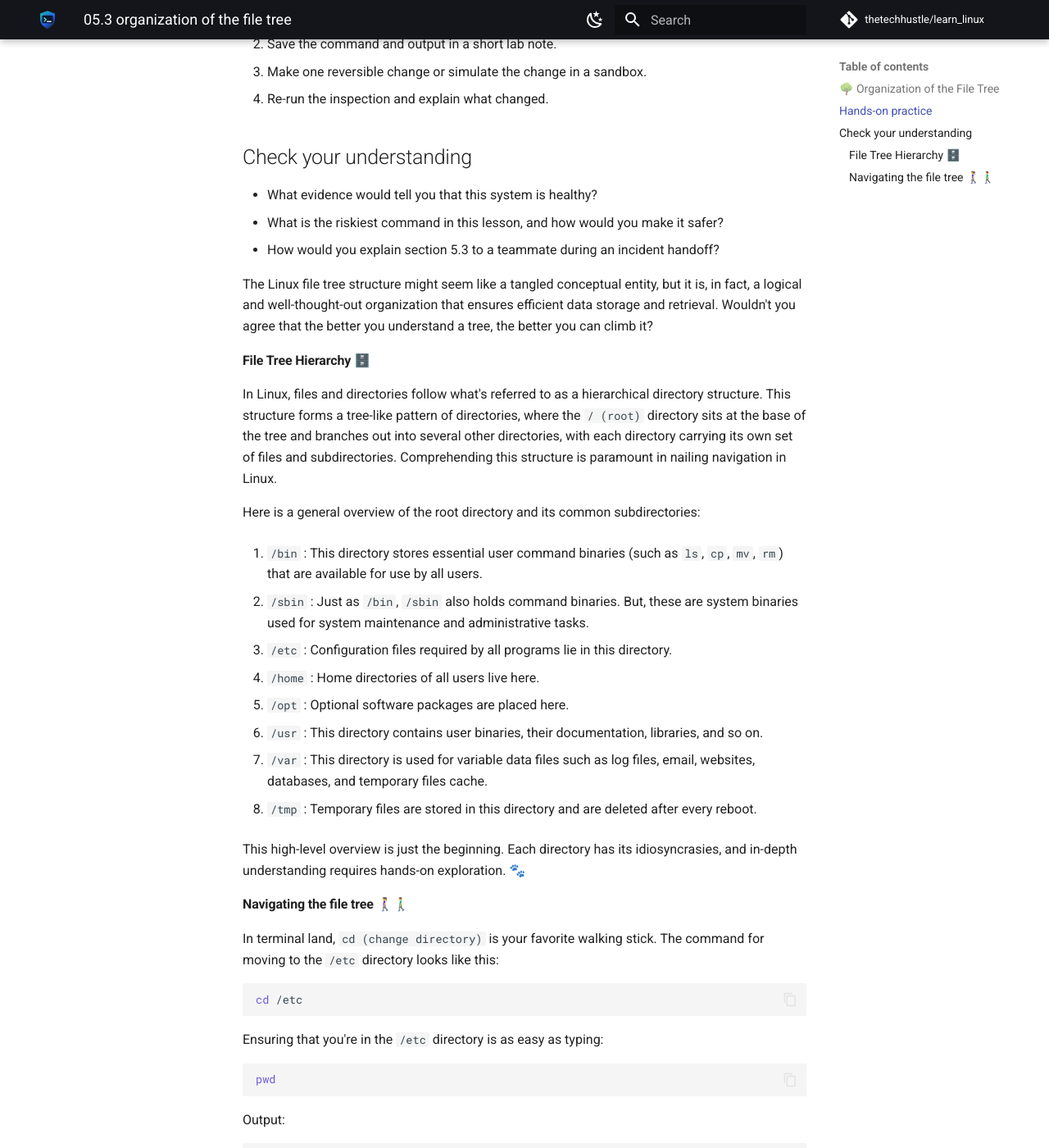
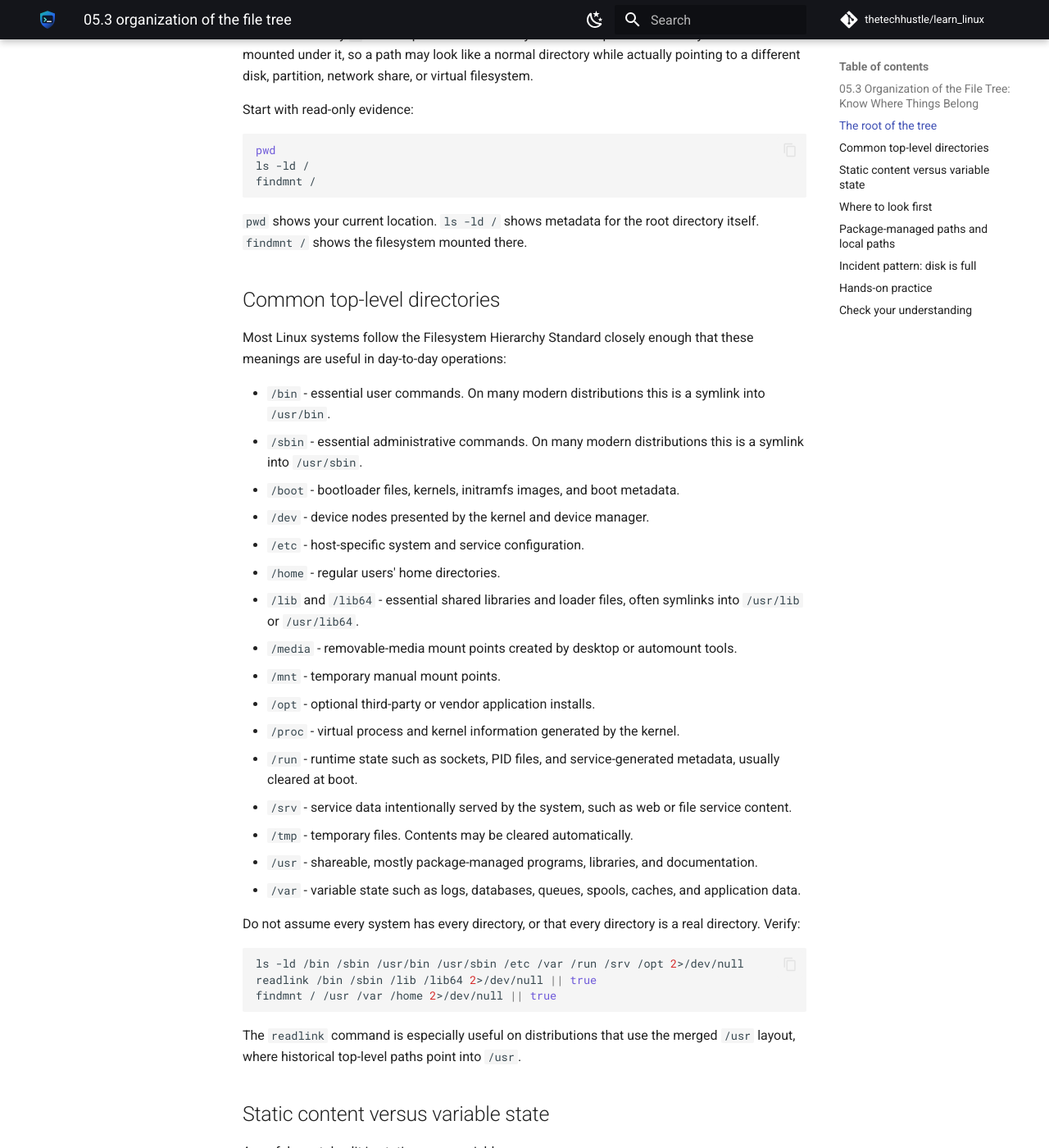
Before and after one commit to thetechhustle/learn_linux, an MkDocs documentation site: the page built from docs/lessons/05_the_filesystem/05.3_organization_of_the_file_tree.md, in a window 1280 px wide and 1400 px high, scrolled down 814 px. Shown: the whole window at 82% size. Built offline with MkDocs 1.6.1 and Material for MkDocs 9.7.7, drawn with Linux system fonts in a browser that asks for light colours; comment, search, counter and statistics services are not loaded; some of the changed text lies outside the part shown.

Commit message:
Improve Chapter 05 file tree lesson (#33)
Co-authored-by: Jules Ai <jules@Juless-Air.ts.net lan>

````diff
--- a/docs/lessons/05_the_filesystem/05.3_organization_of_the_file_tree.md
+++ b/docs/lessons/05_the_filesystem/05.3_organization_of_the_file_tree.md
@@ -1,81 +1,206 @@
-### 🌳 Organization of the File Tree
+### 05.3 Organization of the File Tree: Know Where Things Belong
 
+Linux presents one filesystem tree rooted at `/`. That tree is not just a
+navigation convenience. It is an operational contract: configuration, logs,
+package-managed programs, runtime files, user data, and application state tend
+to live in different places because they have different owners and different
+risk profiles.
 
+When a system is healthy, you can usually tell what kind of data a path holds
+before you edit, copy, delete, back up, or mount over it.
 
 !!! abstract "What you will learn"
-    - Explain where **🌳 Organization of the File Tree** fits in day-to-day Linux operations.
-    - Use current Linux tooling to inspect, change, and verify the relevant system behavior.
-    - Connect the concept to a real operational scenario: a web application running out of disk space during a deployment.
-
-!!! example "Field story"
-    Imagine a web application running out of disk space during a deployment. Your job is not to memorize a command; it is to build a short evidence trail, choose a low-risk change, and prove whether the system improved.
+    - Recognize the operational meaning of common top-level directories.
+    - Separate static package content from variable system state.
+    - Find likely configuration, log, cache, runtime, and application data paths.
+    - Verify whether a path is local, temporary, generated, package-managed, or app-owned.
 
 !!! success "Operator principle"
-    Separate path, mount, inode, permission, and capacity problems.
+    Before changing a path, identify what it is: configuration, state, cache,
+    runtime data, user data, package-managed content, or mounted storage. The
+    path's purpose tells you who owns it and how risky the change is.
+
+## The root of the tree
+
+The root directory `/` is the top of the visible filesystem namespace. Other
+filesystems can be mounted under it, so a path may look like a normal directory
+while actually pointing to a different disk, partition, network share, or
+virtual filesystem.
+
+Start with read-only evidence:
+
+```bash
+pwd
+ls -ld /
+findmnt /
+```
+
+`pwd` shows your current location. `ls -ld /` shows metadata for the root
+directory itself. `findmnt /` shows the filesystem mounted there.
+
+## Common top-level directories
+
+Most Linux systems follow the Filesystem Hierarchy Standard closely enough that
+these meanings are useful in day-to-day operations:
+
+- `/bin` - essential user commands. On many modern distributions this is a
+  symlink into `/usr/bin`.
+- `/sbin` - essential administrative commands. On many modern distributions
+  this is a symlink into `/usr/sbin`.
+- `/boot` - bootloader files, kernels, initramfs images, and boot metadata.
+- `/dev` - device nodes presented by the kernel and device manager.
+- `/etc` - host-specific system and service configuration.
+- `/home` - regular users' home directories.
+- `/lib` and `/lib64` - essential shared libraries and loader files, often
+  symlinks into `/usr/lib` or `/usr/lib64`.
+- `/media` - removable-media mount points created by desktop or automount tools.
+- `/mnt` - temporary manual mount points.
+- `/opt` - optional third-party or vendor application installs.
+- `/proc` - virtual process and kernel information generated by the kernel.
+- `/run` - runtime state such as sockets, PID files, and service-generated
+  metadata, usually cleared at boot.
+- `/srv` - service data intentionally served by the system, such as web or file
+  service content.
+- `/tmp` - temporary files. Contents may be cleared automatically.
+- `/usr` - shareable, mostly package-managed programs, libraries, and
+  documentation.
+- `/var` - variable state such as logs, databases, queues, spools, caches, and
+  application data.
+
+Do not assume every system has every directory, or that every directory is a
+real directory. Verify:
+
+```bash
+ls -ld /bin /sbin /usr/bin /usr/sbin /etc /var /run /srv /opt 2>/dev/null
+readlink /bin /sbin /lib /lib64 2>/dev/null || true
+findmnt / /usr /var /home 2>/dev/null || true
+```
+
+The `readlink` command is especially useful on distributions that use the
+merged `/usr` layout, where historical top-level paths point into `/usr`.
+
+## Static content versus variable state
+
+A useful mental split is static versus variable:
+
+- `/usr` is mostly static package-managed content. Package managers expect to
+  control it.
+- `/etc` is host-specific configuration. Administrators and automation often
+  control it.
+- `/var` is variable system and application state. It changes while services
+  run.
+- `/run` is runtime state. It is usually recreated after reboot.
+- `/tmp` is temporary working space. It is not a reliable long-term storage
+  location.
+- `/home` is user-owned data and configuration.
+
+This split matters during incidents. A full `/var` often points to logs, cache,
+spool, or application data growth. A surprising change under `/usr/bin` is more
+likely a package, deployment, or integrity question. A missing socket under
+`/run` may mean the service is stopped or failed to create its runtime files.
+
+## Where to look first
+
+Use the path type to choose the next inspection:
+
+- Service configuration: `/etc/<service>/`, `/etc/default/`, `/etc/sysconfig/`,
+  and systemd unit files.
+- Logs: `/var/log/` or the systemd journal.
+- Service data: `/var/lib/<service>/`.
+- Caches: `/var/cache/`.
+- Queues and spools: `/var/spool/`.
+- Runtime sockets and PID files: `/run/`.
+- Local administrator-installed software: `/usr/local/`.
+- Vendor or bundled applications: `/opt/`.
+- Served application data: `/srv/` or an application-specific directory.
+
+Examples:
+
+```bash
+ls -ld /etc/ssh /var/log /var/lib /var/cache /run 2>/dev/null
+systemctl cat ssh 2>/dev/null || systemctl cat sshd 2>/dev/null || true
+journalctl -u ssh -n 20 --no-pager 2>/dev/null || true
+```
+
+The exact service name differs by distribution. The point is to build a short
+trail from service name, to configuration, to logs, to runtime state.
+
+## Package-managed paths and local paths
+
+Be careful editing files under package-managed locations. Changes under `/usr`
+may be overwritten by package upgrades unless the path is intentionally local,
+such as `/usr/local`.
+
+As a rule of thumb:
+
+- Edit service configuration under `/etc`, preferably with backups or version
+  control.
+- Treat `/usr/bin`, `/usr/sbin`, `/usr/lib`, and package-owned files as managed
+  by the operating system package manager.
+- Put local admin scripts in `/usr/local/bin` when that is the site's convention.
+- Treat `/var/lib/<service>` as application state, not disposable clutter.
+- Treat `/var/cache` as more disposable than `/var/lib`, but still verify the
+  service-specific meaning before deleting.
+
+If available, ask the package manager who owns a file:
+
+```bash
+dpkg -S /bin/ls 2>/dev/null || rpm -qf /bin/ls 2>/dev/null || true
+```
+
+## Incident pattern: disk is full
+
+When a deployment fails because disk is full, do not start by deleting random
+large files. First identify which filesystem is full and what kind of data grew.
+
+```bash
+df -h
+findmnt -T /var
+du -xh --max-depth=1 /var 2>/dev/null | sort -h
+```
+
+Then interpret the result:
+
+- Growth under `/var/log` suggests logs or journal retention.
+- Growth under `/var/cache` may be cache data, often easier to rebuild.
+- Growth under `/var/lib` may be databases, containers, package state, or other
+  service-owned data. Treat it as high risk.
+- Growth under `/tmp` may be old temporary work, but check whether active
+  processes still use those files.
+
+The safe sequence is:
+
+1. Prove which filesystem is full.
+2. Prove which top-level directory grew.
+3. Identify the owning service or package.
+4. Prefer service-supported cleanup commands or retention settings.
+5. Re-check `df -h` and service health after the change.
 
 ## Hands-on practice
 
-Run these on a disposable VM, container, or lab machine unless the lesson explicitly says otherwise.
+Run these on a lab machine or disposable VM:
 
-1. Inspect the current state with a read-only command related to this topic.
-2. Save the command and output in a short lab note.
-3. Make one reversible change or simulate the change in a sandbox.
-4. Re-run the inspection and explain what changed.
+```bash
+pwd
+ls -ld / /etc /usr /var /run /tmp /home 2>/dev/null
+findmnt / /usr /var /home 2>/dev/null || true
+readlink /bin /sbin /lib /lib64 2>/dev/null || true
+du -xh --max-depth=1 /var 2>/dev/null | sort -h | tail
+```
+
+Write down:
+
+1. Which top-level paths are real directories and which are symlinks.
+2. Whether `/home`, `/var`, or `/usr` are separate mounted filesystems.
+3. The largest visible child under `/var`.
+4. Whether that largest child looks like logs, cache, state, or something else.
 
 ## Check your understanding
 
-- What evidence would tell you that this system is healthy?
-- What is the riskiest command in this lesson, and how would you make it safer?
-- How would you explain section 5.3 to a teammate during an incident handoff?
-
-
-The Linux file tree structure might seem like a tangled conceptual entity, but it is, in fact, a logical and well-thought-out organization that ensures efficient data storage and retrieval. Wouldn't you agree that the better you understand a tree, the better you can climb it?
-
-#### File Tree Hierarchy 🗄️
-
-In Linux, files and directories follow what's referred to as a hierarchical directory structure. This structure forms a tree-like pattern of directories, where the `/ (root)` directory sits at the base of the tree and branches out into several other directories, with each directory carrying its own set of files and subdirectories. Comprehending this structure is paramount in nailing navigation in Linux.
-
-Here is a general overview of the root directory and its common subdirectories:
-
-1. `/bin` : This directory stores essential user command binaries (such as `ls`, `cp`, `mv`, `rm`) that are available for use by all users.
-
-2. `/sbin` : Just as `/bin`, `/sbin` also holds command binaries. But, these are system binaries used for system maintenance and administrative tasks.
-
-3. `/etc` : Configuration files required by all programs lie in this directory.
-
-4. `/home` : Home directories of all users live here.
-
-5. `/opt` : Optional software packages are placed here.
-
-6. `/usr` : This directory contains user binaries, their documentation, libraries, and so on.
-
-7. `/var` : This directory is used for variable data files such as log files, email, websites, databases, and temporary files cache.
-
-8. `/tmp` : Temporary files are stored in this directory and are deleted after every reboot.
-
-This high-level overview is just the beginning. Each directory has its idiosyncrasies, and in-depth understanding requires hands-on exploration. 🐾
-
-#### Navigating the file tree 🚶‍♀️🚶‍♂️
-
-In terminal land, `cd (change directory)` is your favorite walking stick. The command for moving to the `/etc` directory looks like this:
-
-```bash
-cd /etc
-```
-Ensuring that you're in the `/etc` directory is as easy as typing:
-```bash
-pwd
-```
-Output:
-```bash
-/etc
-```
-Navigating back to a parent directory uses the `..` notation. For instance, if you're in `/etc` and want to get back to root `/`, type:
-```bash
-cd ..
-```
-Taking a peek at the contents of your current directory needs just the `ls` command:
-```bash
-ls
-```
-The Linux filesystem tree is complex but organized, a maze but also a map. Knowing it inside out enables effective operation on Linux while imparting confidence in dealing with its nuances. Consider this your first step in mastering the maze. Over time, you'll find that you're not merely surviving the Linux landscape, but truly thriving in it. 🌳🏞️🎉
+- Why is deleting data under `/var/lib` usually riskier than clearing a service
+  cache?
+- What does it mean if `/bin` is a symlink to `/usr/bin`?
+- Where would you look first for service configuration, service logs, and
+  runtime sockets?
+- During a disk-full incident, why should `df -h` and `findmnt -T` come before
+  cleanup commands?
````
